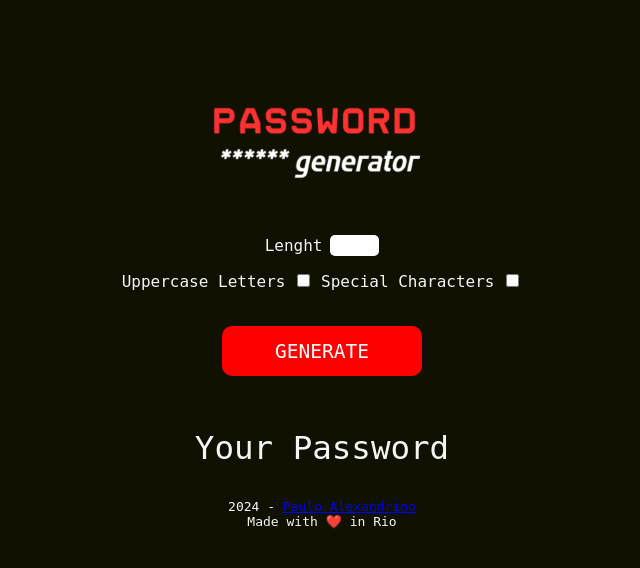
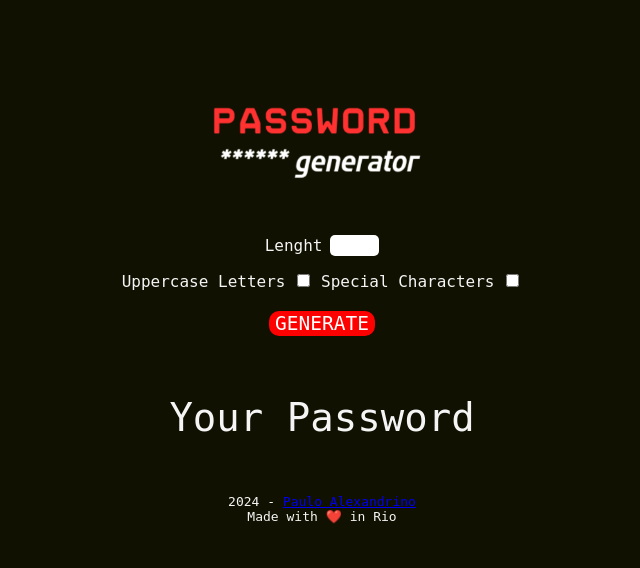
Before and after one commit to paulobistenealexandrino/PasswordGeneratorWebApp, a Flask app: page / in a window 1280 px wide. Shown: the top 568 px of the page, without its empty margins (318-958 px from the left). Run offline with Flask 3, Linux system fonts and the light colour scheme.

Commit message:
Últimos ajustes no layout

```diff
--- a/src/static/css/main.css
+++ b/src/static/css/main.css
@@ -6,7 +6,7 @@ body {
 }
 
 p {
-    font-size: 2.5em;
+    font-size: 3em;
 }
 
 img {
@@ -27,8 +27,6 @@ label{
 }
 
 #new_password {
-    width: 300px;
-    height: 50px;
     margin: 20px;
     border-radius: 10px;
     text-align: center;
@@ -36,7 +34,6 @@ label{
     font-size: 1.5em;
     background-color: red;
     color: white ;
-    width: 200px;
  }
 
  #new_password:hover {
--- a/src/templates/homepage.html
+++ b/src/templates/homepage.html
@@ -17,11 +17,11 @@
       <label for="has_special">Special Characters</label>
       <input type="checkbox", name="has_special", id="has_special">
       <br>
-      <br>
       <input type="submit" value="GENERATE" id="new_password">
       <br>
       <p>{{ password }}</p>
     </form>
+    <br>
     <footer>
       2024 - <a href="https://linktr.ee/paulo.alexandrino">Paulo Alexandrino</a>
       <br>
```
